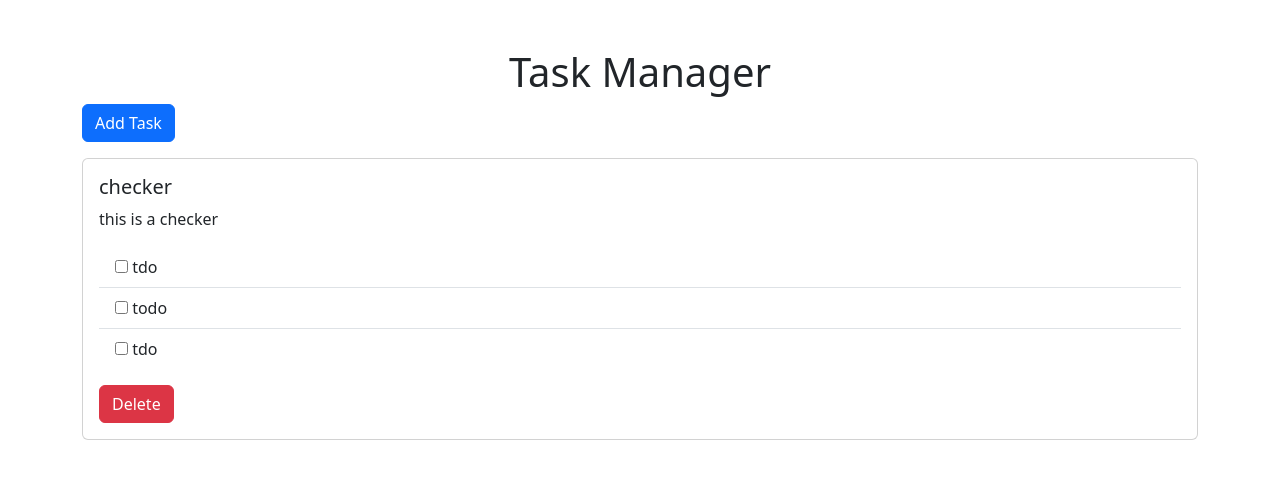
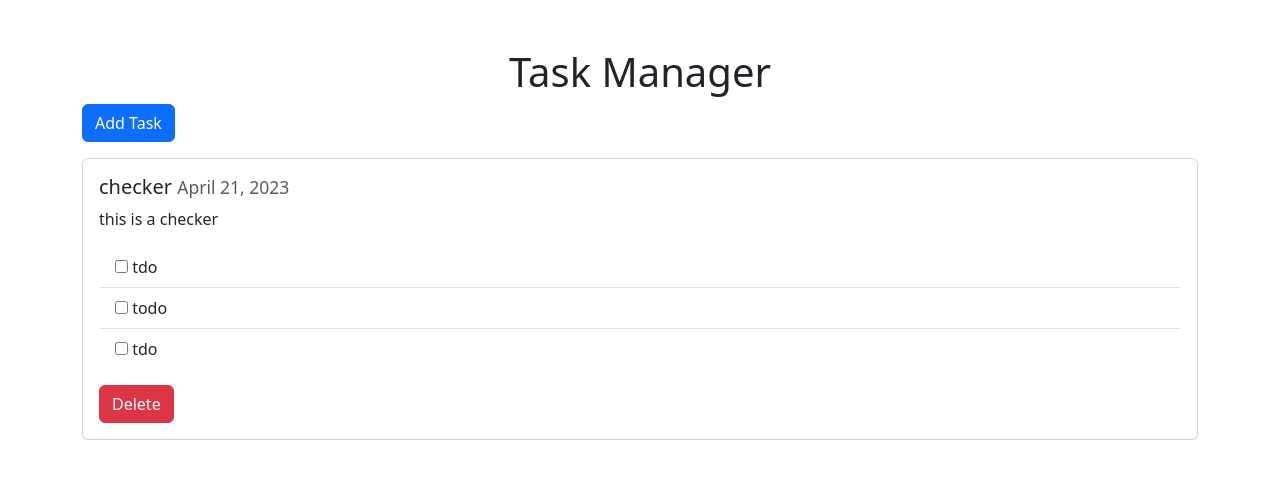
Before and after one commit to DivinusMessor/taskManager, a Flask app: page / in a window 1280 px wide. Shown: the top 479 px of the page. Run offline with Flask 3, Linux system fonts and the light colour scheme; data comes from the database, SQL or seed files in the repository.

Commit message:
Added a timestamp

```diff
--- a/templates/index.html
+++ b/templates/index.html
@@ -21,7 +21,7 @@
         {% for task in tasks %}
             <div class="card mb-3">
                 <div class="card-body">
-                    <h5 class="card-title">{{ task.title }}</h5>
+                    <h5 class="card-title">{{ task.title }} <small class="text-muted">{{ task.created_at.strftime("%B %d, %Y") }}</small></h5>
                     {% if task.description %}
                         <p class="card-text">{{ task.description }}</p>
                     {% endif %}
```
